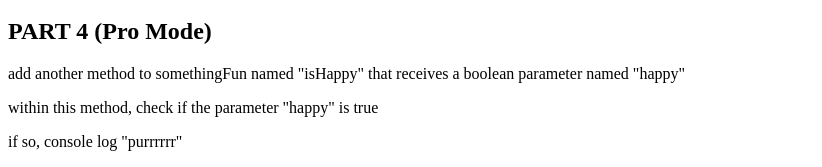
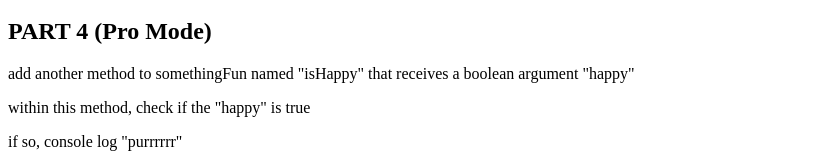
Before and after one commit to briannadickman/week_5_assignment, a website: page assignment/index.html in a window 1280 px wide. Shown: the part 350-517 px from the top of the page, without its empty margins (0-822 px from the left). Drawn offline with Linux system fonts and the light colour scheme.

Commit message:
updating copy text

```diff
--- a/assignment/index.html
+++ b/assignment/index.html
@@ -25,10 +25,10 @@
     </p>
     <h2>PART 4 (Pro Mode)</h2>
     <p>
-      add another method to somethingFun named "isHappy" that receives a boolean parameter named "happy"
+      add another method to somethingFun named "isHappy" that receives a boolean argument "happy"
     </p>
     <p>
-      within this method, check if the parameter "happy" is true
+      within this method, check if the "happy" is true
     </p>
     <p>
       if so, console log "purrrrrr"
--- a/assignment/scripts/prototypes.js
+++ b/assignment/scripts/prototypes.js
@@ -17,7 +17,7 @@ var giantCactus = new Animal( "Giant", "Cactus", "Dog" );
 // add a method to somethingFun named "meow()" that console logs "moew" when called. ex: somethingFun.meow()
 
 // PART 4 (Pro Mode)
-// add another method to somethingFun named "isHappy" that receives a boolean parameter named "happy"
-// within this method, check if the parameter "happy" is true
+// add another method to somethingFun named "isHappy" that receives a boolean argument "happy"
+// within this method, check if "happy" is true
 // if so, console log "purrrrrr"
 // if not, console log "crabby face"
```
Also changed, not shown: README.md.
